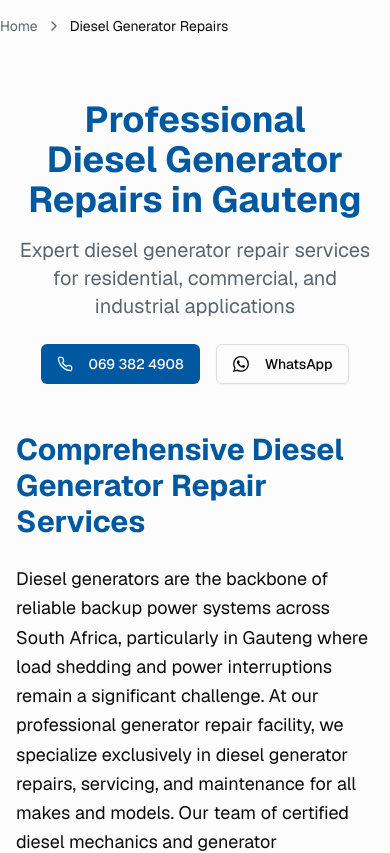
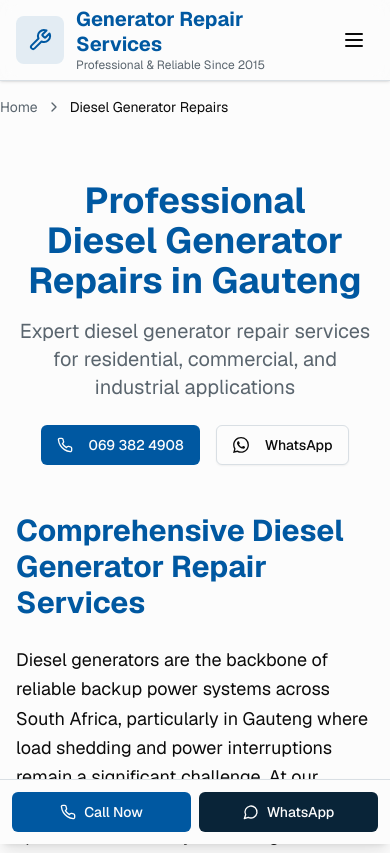
Before and after one commit to steve2700/generator-repair-website, a Next.js app: page /diesel-generator-repairs in a window 390 px wide. Shown: the top 853 px of the page. Built offline with nearby package versions, Linux system fonts and the light colour scheme.

Commit message:
Refactor RootLayout to include header, footer, and CTA
Updated layout to include SiteHeader, SiteFooter, and MobileStickyCTA components. Changed variable names for Geist and Geist_Mono.

```diff
--- a/app/layout.tsx
+++ b/app/layout.tsx
@@ -2,11 +2,14 @@ import type React from "react"
 import type { Metadata } from "next"
 import { Geist, Geist_Mono } from "next/font/google"
 import { Analytics } from "@vercel/analytics/next"
+import { SiteHeader } from "@/components/site-header"
+import { SiteFooter } from "@/components/site-footer"
+import { MobileStickyCTA } from "@/components/mobile-sticky-cta"
 import OrganizationSchema from "@/components/organization-schema"
 import "./globals.css"
 
-const _geist = Geist({ subsets: ["latin"] })
-const _geistMono = Geist_Mono({ subsets: ["latin"] })
+const geist = Geist({ subsets: ["latin"] })
+const geistMono = Geist_Mono({ subsets: ["latin"] })
 
 export const metadata: Metadata = {
   metadataBase: new URL("https://generatorrepairservices.co.za"),
@@ -82,7 +85,7 @@ export const metadata: Metadata = {
   alternates: {
     canonical: "https://generatorrepairservices.co.za",
   },
-    generator: 'v0.app'
+  generator: 'v0.app'
 }
 
 export default function RootLayout({
@@ -95,8 +98,13 @@ export default function RootLayout({
       <head>
         <OrganizationSchema />
       </head>
-      <body className={`font-sans antialiased`}>
-        {children}
+      <body className={`${geist.className} font-sans antialiased`}>
+        <SiteHeader />
+        <main>
+          {children}
+        </main>
+        <SiteFooter />
+        <MobileStickyCTA />
         <Analytics />
       </body>
     </html>
```
